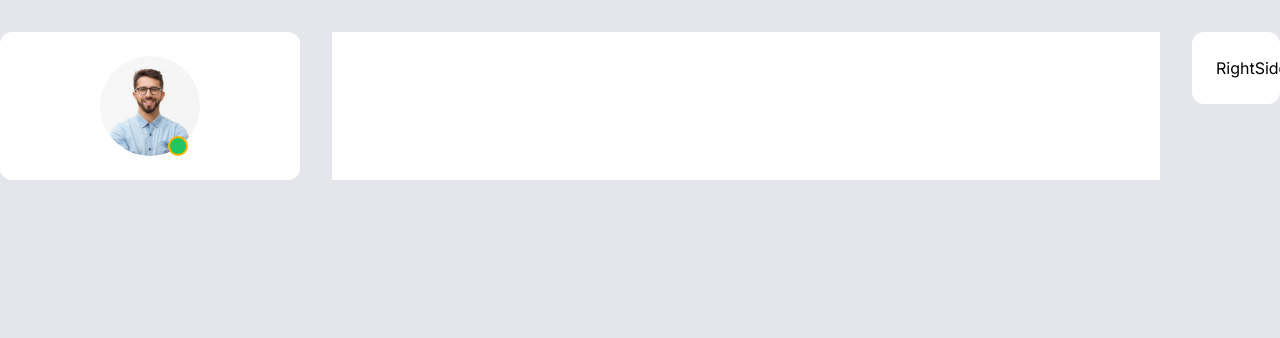
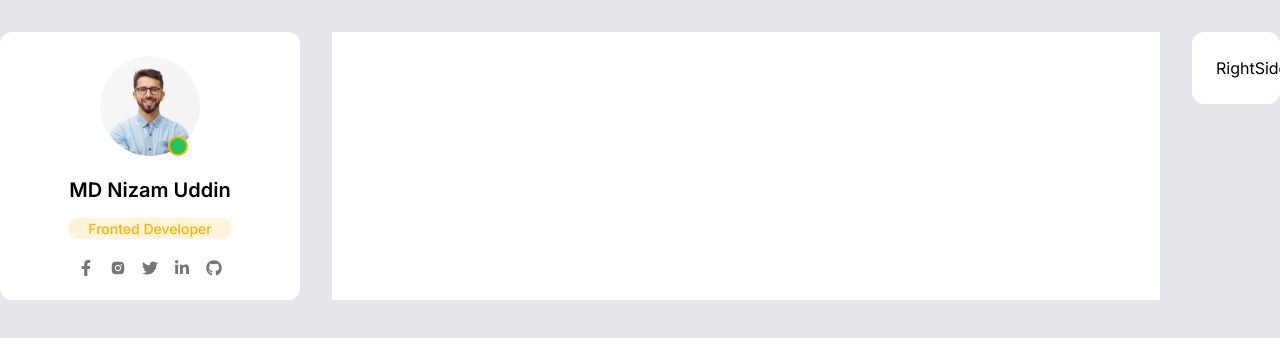
Before and after one commit to programmernizam/developer_portfolio_nextjs, a Next.js app: page / in a window 1280 px wide. Shown: the top 338 px of the page. Built offline with nearby package versions, Linux system fonts and the light colour scheme.

Commit message:
[Added] Profile Socail Media icons and design

```diff
--- a/src/components/LeftSidebar/PersonalDetails.js
+++ b/src/components/LeftSidebar/PersonalDetails.js
@@ -1,5 +1,7 @@
 import person from '@/assets/profile.jpg';
 import Image from "next/image";
+import { AiFillInstagram } from "react-icons/ai";
+import { FaFacebookF, FaGithub, FaLinkedinIn, FaTwitter } from "react-icons/fa";
 
 const devInfo = {
     name: 'MD Nizam Uddin',
@@ -22,11 +24,23 @@ const devInfo = {
 export default function PersonalDetails() {
     return (
         <div>
-            <div>
-                <div class="relative w-fit mx-auto">
-                    <Image width={100} height={100} src={person} alt="person" class="rounded-full object-contain" />
-                    <span class="bottom-0 right-3 border-primary border-2 absolute  w-5 h-5 bg-green-500 rounded-full"></span>
-                </div>
+            {/* Profile Avatar Image */}
+            <div class="relative w-fit mx-auto">
+                <Image width={100} height={100} src={person} alt="person" class="rounded-full object-contain" />
+                <span class="bottom-0 right-3 border-primary border-2 absolute  w-5 h-5 bg-green-500 rounded-full"></span>
+            </div>
+            {/* Profile Info */}
+            <div className='my-5'>
+                <h2 className='text-xl font-semibold text-center'>{devInfo.name}</h2>
+                <p className=' mt-3 text-center'><span className='text-[14px] bg-secondary/15 inline-block px-5 text-primary rounded-full font-medium'>{devInfo.designation}</span></p>
+            </div>
+            {/* Social Media */}
+            <div className='flex items-center justify-center gap-4'>
+                <FaFacebookF className='text-paragraph text-[16px] hover:text-secondary cursor-pointer' />
+                <AiFillInstagram className='text-paragraph text-[16px] hover:text-secondary cursor-pointer' />
+                <FaTwitter className='text-paragraph text-[16px] hover:text-secondary cursor-pointer' />
+                <FaLinkedinIn className='text-paragraph text-[16px] hover:text-secondary cursor-pointer' />
+                <FaGithub className='text-paragraph text-[16px] hover:text-secondary cursor-pointer' />
             </div>
         </div>
     )
```
